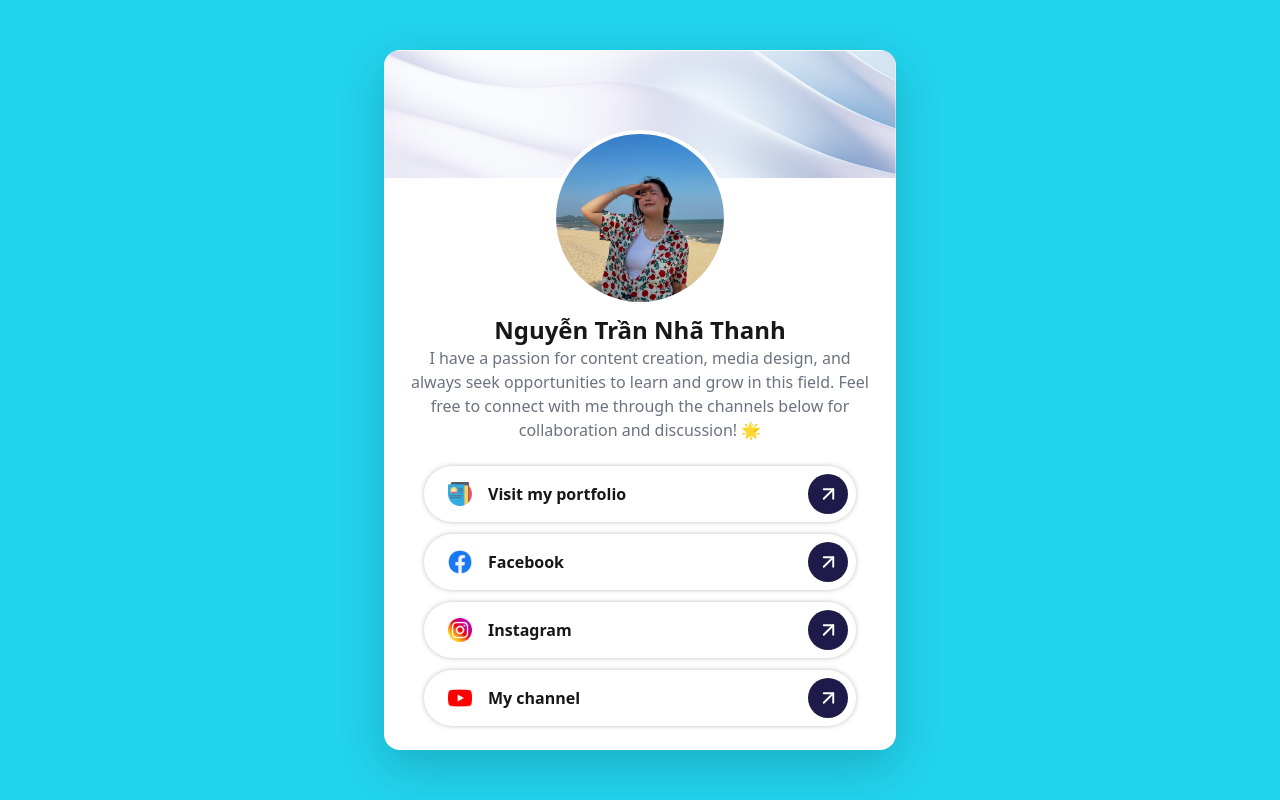
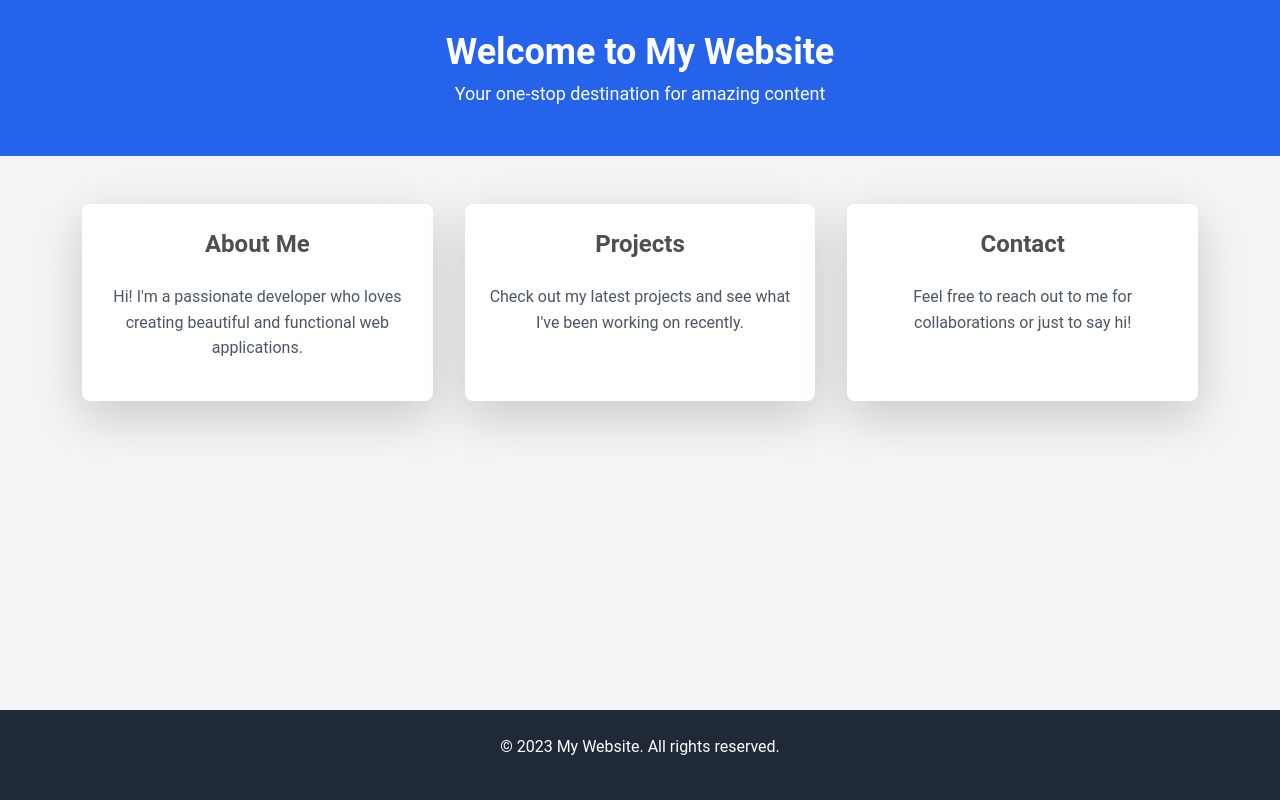
Before and after one commit to machhoai/nhathanh_bio, a React (Vite) app: page / in a window 1280 px wide. Built offline with nearby package versions, Linux system fonts and the light colour scheme.

Commit message:
feat: add initial pages and loading screen components with routing setup

```diff
--- a/package.json
+++ b/package.json
@@ -10,13 +10,16 @@
     "preview": "vite preview"
   },
   "dependencies": {
+    "@fortawesome/fontawesome-free": "^6.7.2",
     "bootstrap": "^5.3.3",
     "framer-motion": "^12.5.0",
     "lucide-react": "^0.485.0",
+    "mdb-react-ui-kit": "^9.0.0",
     "react": "^19.0.0",
     "react-bootstrap": "^2.10.9",
     "react-dom": "^19.0.0",
-    "react-icon": "^1.0.0"
+    "react-icon": "^1.0.0",
+    "react-router-dom": "^7.4.1"
   },
   "devDependencies": {
     "@eslint/js": "^9.21.0",
--- a/src/App.jsx
+++ b/src/App.jsx
@@ -1,31 +1,13 @@
-import { useState, useEffect } from "react";
-import { motion } from "framer-motion";
+import LoadingScreen from "./components/LoadingScreen";
+import AppRouter from "./routes/AppRouter";
 
-export default function LoadingScreen() {
-  const [loading, setLoading] = useState(true);
-
-  useEffect(() => {
-    setTimeout(() => setLoading(false), 2000); // Giả lập thời gian load
-  }, []);
-
+function App() {
   return (
-    <div className="relative">
-      <motion.h1
-      animate={loading ? {} : { scale: 0, y: "-150vh" }} // Thu nhỏ ra ngoài màn hình
-      transition={{ duration: 1.5, ease: "easeInOut" }}
-      className="fixed text-5xl font-bold text-white w-full top-1/2 transform -translate-y-1/2 z-[100] transition text-center"
-      >
-        <h1>Nhã Thanh</h1>
-      </motion.h1>
-      <motion.div
-        initial={{ scale: 5 }} // Ban đầu to che màn hình
-        animate={loading ? {} : { scale: 0, y: "-150vh" }} // Thu nhỏ ra ngoài màn hình
-        transition={{ duration: 1.5, ease: "easeInOut" }}
-        className="fixed inset-0 w-screen aspect-square bg-indigo-500 rounded-full flex justify-center items-center z-50 mx-auto"
-      >
-
-      </motion.div>
+    <div className="App">
+        <LoadingScreen />
+        <AppRouter />
     </div>
-
   );
 }
+
+export default App;
--- /dev/null
+++ b/src/components/LoadingScreen.jsx
@@ -0,0 +1,36 @@
+import { useState, useEffect } from "react";
+import { motion } from "framer-motion";
+
+export default function LoadingScreen() {
+  const [loading, setLoading] = useState(true);
+
+  useEffect(() => {
+    const timer = setTimeout(() => {
+      setLoading(false);
+    }, 1000); // Thay đổi thời gian tải tại đây
+
+    return () => clearTimeout(timer);
+  }
+  , []);
+
+  return (
+    <div className="relative">
+      <motion.h1
+      animate={loading ? {} : { scale: 0, y: "-150vh" }} // Thu nhỏ ra ngoài màn hình
+      transition={{ duration: 1.5, ease: "easeInOut" }}
+      className="fixed text-5xl font-bold text-white w-full top-1/2 transform -translate-y-1/2 z-[100] transition text-center"
+      >
+        <h1>Nhã Thanh</h1>
+      </motion.h1>
+      <motion.div
+        initial={{ scale: 5 }} // Ban đầu to che màn hình
+        animate={loading ? {} : { scale: 0, y: "-150vh" }} // Thu nhỏ ra ngoài màn hình
+        transition={{ duration: 1.5, ease: "easeInOut" }}
+        className="fixed inset-0 w-screen aspect-square bg-indigo-500 rounded-full flex justify-center items-center z-50 mx-auto"
+      >
+
+      </motion.div>
+    </div>
+
+  );
+}
--- a/src/main.jsx
+++ b/src/main.jsx
@@ -2,14 +2,13 @@ import { StrictMode } from 'react'
 import { createRoot } from 'react-dom/client'
 import 'bootstrap/dist/css/bootstrap.min.css';
 import 'bootstrap/dist/js/bootstrap.bundle.min';
-import './index.css'
-import App from './App.jsx'
-import Bio from './bio_page.jsx';
-import LoadingScreen from './App.jsx';
+import './styles/index.css';
+import 'mdb-react-ui-kit/dist/css/mdb.min.css';
+import "@fortawesome/fontawesome-free/css/all.min.css";
+import App from './app.jsx';
 
 createRoot(document.getElementById('root')).render(
   <StrictMode>
-    <Bio />
-    <LoadingScreen/>
+    <App/>
   </StrictMode>,
 )
--- a/src/bio_page.jsx
+++ b/src/pages/bio_page.jsx
@@ -10,7 +10,7 @@ export default function ProfileCard() {
         <img className="relative w-full h-32"  src="/images/card_background.png" alt="card background" />
         <div className="flex flex-col items-center -mt-12">
           <img
-            className="size-44 rounded-full border-4 border-white z-50"
+            className="size-44 rounded-full border-4 border-white z-40"
             src="/images/avatar.png"
             alt="Profile"
           />
@@ -22,7 +22,7 @@ export default function ProfileCard() {
         </div>
         <div className="space-y-3 mt-4 px-10 pb-6">
           <button style={{boxShadow: "0px 0px 5px rgba(0, 0, 0, 0.25)"}} className="relative w-full justify-between font-semibold rounded-full p-3 flex items-center hover:bg-indigo-950 group transition duration-200 ease-in-out px-4"
-            onClick={() => window.open("https://www.facebook.com/nhathanh.nguyentran.75", "_blank")}>
+            onClick={() => window.open("/", "_blank")}>
             <span className="flex items-center gap-2 group-hover:text-white transition duration-200">
                 <img src="/images/portforlio_icon.png" className="size-6 mr-2" alt="" />
                 Visit my portfolio
--- /dev/null
+++ b/src/pages/home_page.jsx
@@ -0,0 +1,45 @@
+import React from "react";
+
+const HomePage = () => {
+    return (
+        <div className="min-h-screen bg-gray-100 flex flex-col">
+            <header className="bg-blue-600 text-white py-8">
+                <div className="container mx-auto text-center">
+                    <h1 className="text-4xl font-bold">Welcome to My Website</h1>
+                    <p className="mt-2 text-lg">Your one-stop destination for amazing content</p>
+                </div>
+            </header>
+            <main className="flex-grow">
+                <section className="container mx-auto py-12 grid grid-cols-1 md:grid-cols-3 gap-8">
+                    <div className="bg-white shadow-lg rounded-lg p-6 text-center">
+                        <h2 className="text-2xl font-semibold mb-4">About Me</h2>
+                        <p className="text-gray-600">
+                            Hi! I'm a passionate developer who loves creating beautiful and
+                            functional web applications.
+                        </p>
+                    </div>
+                    <div className="bg-white shadow-lg rounded-lg p-6 text-center">
+                        <h2 className="text-2xl font-semibold mb-4">Projects</h2>
+                        <p className="text-gray-600">
+                            Check out my latest projects and see what I've been working on
+                            recently.
+                        </p>
+                    </div>
+                    <div className="bg-white shadow-lg rounded-lg p-6 text-center">
+                        <h2 className="text-2xl font-semibold mb-4">Contact</h2>
+                        <p className="text-gray-600">
+                            Feel free to reach out to me for collaborations or just to say hi!
+                        </p>
+                    </div>
+                </section>
+            </main>
+            <footer className="bg-gray-800 text-white py-4">
+                <div className="container mx-auto text-center">
+                    <p>© 2023 My Website. All rights reserved.</p>
+                </div>
+            </footer>
+        </div>
+    );
+};
+
+export default HomePage;
--- /dev/null
+++ b/src/pages/login_page.jsx
@@ -0,0 +1,51 @@
+import React from "react";
+import {
+    MDBContainer,
+    MDBCol,
+    MDBRow,
+    MDBBtn,
+    MDBIcon,
+    MDBInput,
+    MDBCheckbox,
+    MDBCardTitle
+  }
+  from 'mdb-react-ui-kit';
+const LoginPage = () => {
+    return (
+        <div className="w-screen m-auto h-screen flex justify-center items-center ">
+            <div className="m-4 lg:size-2/4 lg:m-0 bg-white rounded-2xl p-4 flex flex-col justify-center items-center shadow-[0px_0px_20px_rgba(0,0,0,0.25)]">
+                <MDBContainer fluid className=" flex flex-col justify-around h-full">
+
+                <MDBCardTitle className="text-4xl text-center font-bold mb-2">Login</MDBCardTitle>
+
+                    <MDBRow className=" ">
+
+                    <MDBCol col='10' md='6' className="py-4 lg:py-0">
+                        <img src="https://mdbcdn.b-cdn.net/img/Photos/new-templates/bootstrap-login-form/draw2.svg" class="img-fluid" alt="Phone image" />
+                    </MDBCol>
+
+                    <MDBCol col='4' md='6'>
+
+
+                        <MDBInput wrapperClass='mb-4' label='Email address' id='formControlLg' type='email' size="lg"/>
+                        <MDBInput wrapperClass='mb-4' label='Password' id='formControlLg' type='password' size="lg"/>
+
+
+                        <div className="d-flex justify-content-between mx-4 mb-4">
+                        <MDBCheckbox name='flexCheck' value='' id='flexCheckDefault' label='Remember me' />
+                        <a href="!#">Forgot password?</a>
+                        </div>
+
+                        <MDBBtn className="mb-4 w-100" size="lg">Sign in</MDBBtn>
+
+                    </MDBCol>
+
+                    </MDBRow>
+
+                </MDBContainer>
+            </div>
+        </div>
+    );
+};
+
+export default LoginPage;
--- /dev/null
+++ b/src/routes/AppRouter.jsx
@@ -0,0 +1,23 @@
+import { BrowserRouter as Router, Routes, Route } from "react-router-dom";
+import Home from "../pages/home_page";
+// import About from "../pages/about_page";
+import Bio from "../pages/bio_page";
+import Login from "../pages/login_page";
+
+const AppRouter = () => {
+  return (
+    <Router>
+      <Routes>
+        <Route path="/" element={<Home />} />
+        {/* <Route path="/about" element={<About />} /> */}
+        <Route path="/bio" element={<Bio />} />
+        <Route path="/login" element={<Login />} />
+        {/* Route bảo vệ chỉ cho phép truy cập nếu đã đăng nhập
+        <Route path="/dashboard" element={<ProtectedRoute><Dashboard /></ProtectedRoute>} /> */}
+        {/* <Route path="*" element={<NotFound />} /> */}
+      </Routes>
+    </Router>
+  );
+};
+
+export default AppRouter;
```
Also changed, not shown: src/pages/about_page.jsx (added), src/pages/not_found_page.jsx (added), src/styles/index.css (renamed from src/index.css), 1 other file (tests, documents, lock files or other folders).
